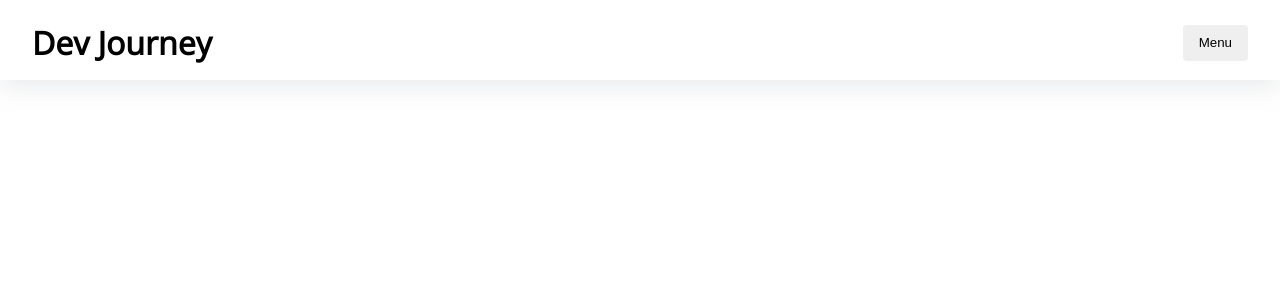
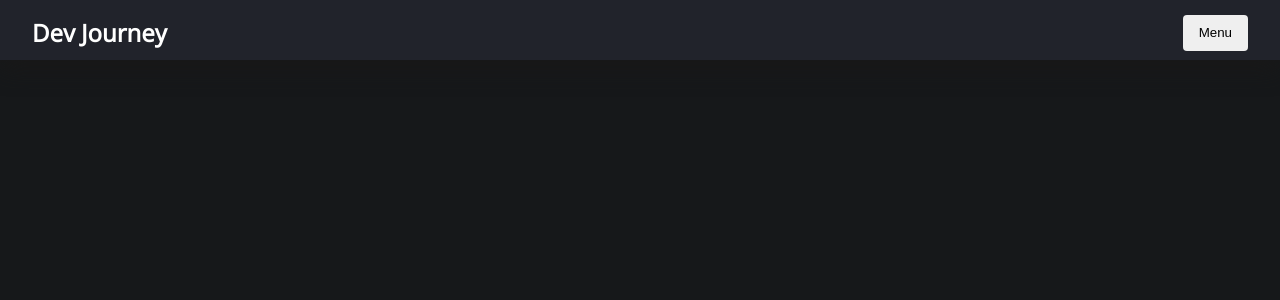
Before and after one commit to JoshuaPark823/dev-journey, an Angular app in the folder dev-journey-ui/: page / in a window 1280 px wide. Shown: the top 300 px of the page. Built offline with nearby package versions, Linux system fonts and the light colour scheme.

Commit message:
darkmode

```diff
--- a/dev-journey-ui/src/app/components/top-nav/top-nav.component.scss
+++ b/dev-journey-ui/src/app/components/top-nav/top-nav.component.scss
@@ -1,6 +1,7 @@
 .nav-container {
-    height: 10vh;
-    box-shadow: rgba(149, 157, 165, 0.2) 0px 8px 24px;
+    height: 7.5vh;
+    background-color: #21232B;
+    box-shadow: #191818 0px 8px 24px;
 
     .nav-main {
         display: flex;
@@ -10,6 +11,7 @@
         padding: 0 2em 0 2em;
 
         .header {
+            font-size: 1.5rem;
         }
     }
 }
--- a/dev-journey-ui/src/styles.scss
+++ b/dev-journey-ui/src/styles.scss
@@ -3,7 +3,10 @@
 
 html {
     height: 100%;
-    font-family: 'Open Sans', sans-serif;}
+    font-family: 'Open Sans', sans-serif;
+    background-color: #16181A;
+    color: #ffff;
+}
 
 body {
     margin: 0;
```
